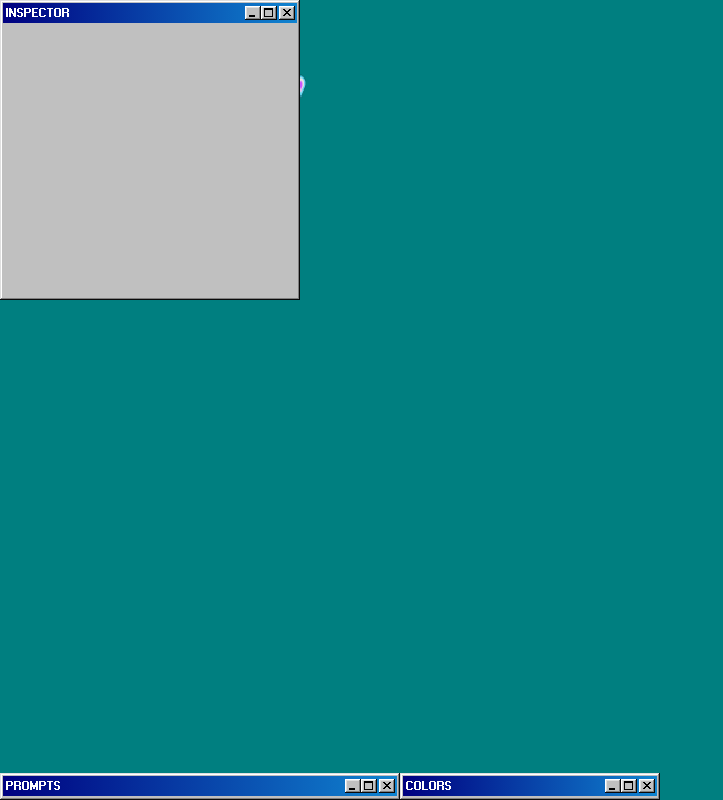
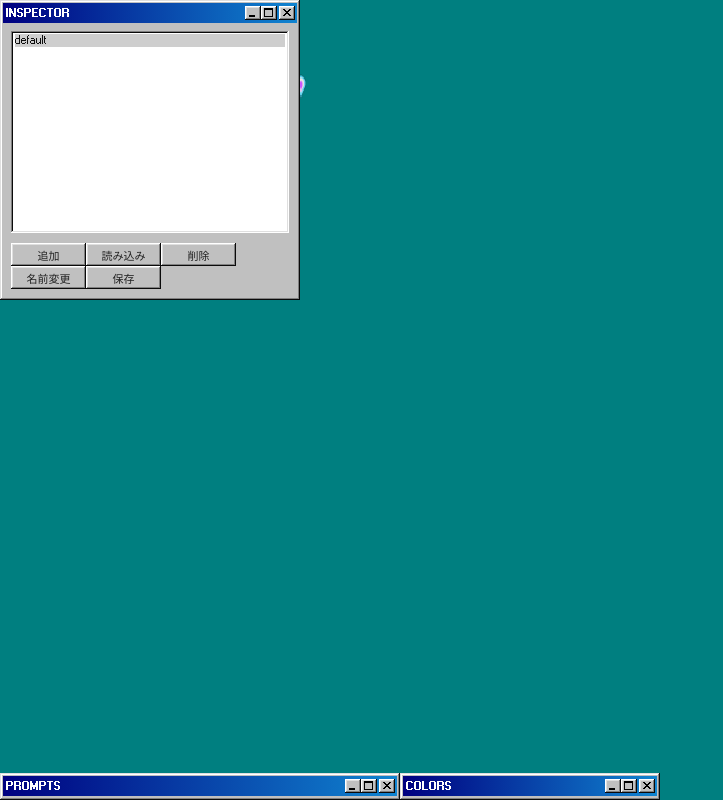
Before and after one commit to RyotaKITA-12/terminalKakeGohan, a React (Vite) app in the folder app/: page / in a window 1280 px wide. Shown: the whole page, without its empty margins (0-723 px from the left). Built offline with nearby package versions, Linux system fonts and the light colour scheme.

Commit message:
[wip] feat: Inspector

```diff
--- a/app/src/@types/profile.d.ts
+++ b/app/src/@types/profile.d.ts
@@ -1,6 +1,7 @@
 import { TPromptList } from "@/@types/prompt";
 
 type TProfile = {
+  id: string;
   name: string;
   prompt: TPromptList;
   color: TColors;
--- a/app/src/App.tsx
+++ b/app/src/App.tsx
@@ -11,6 +11,7 @@ import { Color } from "@/components/color/Color";
 import { ColorContext } from "@/context/color";
 import { defaultColors } from "@/definition/colors";
 import { Logo } from "@/components/logo/Logo";
+import { Inspector } from "@/components/inspector/Inspector";
 
 const App = () => {
   const [data, setWindow] = useState<ManagedWindow>({});
@@ -30,11 +31,11 @@ const App = () => {
       minWidth: 350,
       minimized: true,
     });
-    const Inspector = createWindow("INSPECTOR", <></>);
+    const inspector = createWindow("INSPECTOR", <Inspector />);
     const window: ManagedWindow = {};
     window[ColorPicker.id] = ColorPicker;
     window[Prompts.id] = Prompts;
-    window[Inspector.id] = Inspector;
+    window[inspector.id] = inspector;
     setWindow(window);
   }, [0]);
   const windows = [],
--- /dev/null
+++ b/app/src/components/inspector/Inspector.module.scss
@@ -0,0 +1,14 @@
+.wrapper {
+  width: 100%;
+  height: 100%;
+  display: flex;
+  flex-direction: column;
+  .select {
+    width: 100%;
+    margin-bottom: 10px;
+    flex: 1;
+    vertical-align: top;
+  }
+  .buttons {
+  }
+}
--- /dev/null
+++ b/app/src/components/inspector/Inspector.tsx
@@ -0,0 +1,82 @@
+import Styles from "./Inspector.module.scss";
+import { useContext, useState } from "react";
+import { TProfile } from "@/@types/profile";
+import { defaultProfile } from "@/definition/profile";
+import { generateUuid } from "@/libs/uuid";
+import { colorContext } from "@/context/color";
+import { promptContext } from "@/context/prompt";
+import { windowContext } from "@/context/window";
+import { createWindow } from "@/libs/createWindow";
+import { Rename } from "@/components/rename/Rename";
+
+const Inspector = () => {
+  const [selectedProfile, setSelectedProfile] = useState<string>("");
+  const { colors, setColors } = useContext(colorContext);
+  const { promptList, setPromptList } = useContext(promptContext);
+  const { data, setWindowContext } = useContext(windowContext);
+  if (
+    !setColors ||
+    !colors ||
+    !setPromptList ||
+    !promptList ||
+    !data ||
+    !setWindowContext
+  )
+    return <></>;
+  let profiles: TProfile[] = [];
+  const onClickAdd = () => {
+    profiles.push({ ...defaultProfile, id: generateUuid() });
+  };
+  onClickAdd();
+  const onClickLoad = () => {
+    const target = profiles.filter((val) => val.id === selectedProfile);
+    if (target.length < 1) return;
+    setColors(target[0].color);
+    setPromptList(target[0].prompt);
+  };
+  const onClickRemove = () => {
+    profiles = profiles.filter((val) => val.id !== selectedProfile);
+  };
+  const onClickSave = () => {
+    const target = profiles.filter((val) => val.id === selectedProfile);
+    if (target.length < 1) return;
+    target[0].prompt = promptList;
+    target[0].color = colors;
+  };
+  const onClickRename = () => {
+    const uuid = generateUuid();
+    const rename = createWindow("名前変更", <Rename id={uuid} />, {
+      uuid,
+      closable: true,
+      width: 200,
+      height: 60,
+    });
+    setWindowContext({ [uuid]: rename, ...data });
+  };
+  return (
+    <div className={Styles.wrapper}>
+      <select
+        size={20}
+        className={Styles.select}
+        value={selectedProfile}
+        onChange={(e) => setSelectedProfile(e.target.value)}
+      >
+        {profiles.map((profile, index) => {
+          return (
+            <option key={index} value={profile.id}>
+              {profile.name}
+            </option>
+          );
+        })}
+      </select>
+      <div className={Styles.buttons}>
+        <button onClick={onClickAdd}>追加</button>
+        <button onClick={onClickLoad}>読み込み</button>
+        <button onClick={onClickRemove}>削除</button>
+        <button onClick={onClickRename}>名前変更</button>
+        <button onClick={onClickSave}>保存</button>
+      </div>
+    </div>
+  );
+};
+export { Inspector };
--- /dev/null
+++ b/app/src/components/rename/Rename.module.scss
@@ -0,0 +1,4 @@
+.wrapper {
+  display: flex;
+  flex-direction: row;
+}
--- /dev/null
+++ b/app/src/components/rename/Rename.tsx
@@ -0,0 +1,10 @@
+import Styles from "./Rename.module.scss";
+const Rename = ({ id }: { id: string }) => {
+  return (
+    <div className={Styles.wrapper}>
+      <input type="text" />
+      <button>OK</button>
+    </div>
+  );
+};
+export { Rename };
--- /dev/null
+++ b/app/src/definition/profile.ts
@@ -0,0 +1,13 @@
+import { defaultColors } from "@/definition/colors";
+
+const defaultProfile = {
+  name: "default",
+  prompt: [
+    { name: "ユーザ名", value: "%n", preview: "ryota-k" },
+    { name: "マシン名( . まで)", value: "%m", preview: "MacBook-Pro" },
+    { name: "カレントディレクトリ", value: "%c", preview: "dev" },
+    { name: "root : #,  それ以外 : %", value: "%#", preview: "%" },
+  ],
+  color: defaultColors,
+};
+export { defaultProfile };
```
Also changed, not shown: app/electron/dummy.ts (added).
